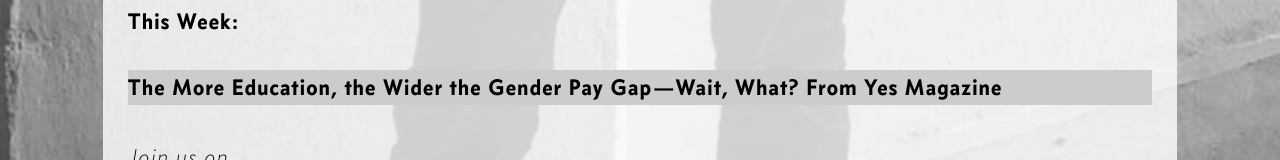
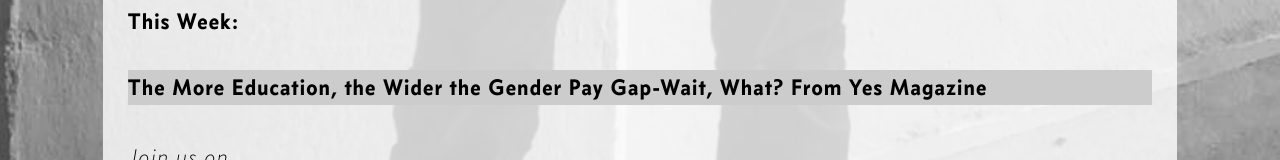
Before and after one commit to InstaMarch/InstaMarch, a plain HTML site: page index.html in a window 1280 px wide. Shown: the part 3148-3308 px from the top of the page. Drawn offline with Linux system fonts and the light colour scheme.

Commit message:
Removing garble of text.

```diff
--- a/index.html
+++ b/index.html
@@ -68,7 +68,7 @@
                 <p>We enter a space where we talk about current news, without ever needing to know where each other's partisanship preferences fall. We evaluate the quality of each source and seek to provide evidence and/or counter-evidence for each source. We are free to ask questions about the evidence too for the purpose of evaluating veracity.</p>
                 <p>We agree to read this article and have until the third Wednesday in September to gather evidence of their authenticity, falsity, or ambiguity:</p>
                 <h4>This Week:</h4>
-                <a href="http://www.yesmagazine.org/new-economy/the-more-education-the-wider-the-gender-pay-gap-wait-what-20170807">The More Education, the Wider the Gender Pay Gap—Wait, What? From Yes Magazine</a>
+                <a href="http://www.yesmagazine.org/new-economy/the-more-education-the-wider-the-gender-pay-gap-wait-what-20170807">The More Education, the Wider the Gender Pay Gap-Wait, What? From Yes Magazine</a>
                 <br />
                 <em>Join us on <a href="https://youtu.be/0ev5oz5Yjpo">YouTube Live</a> September 20, 2017 at 9:30 PM Eastern</em>
             </div>
```
